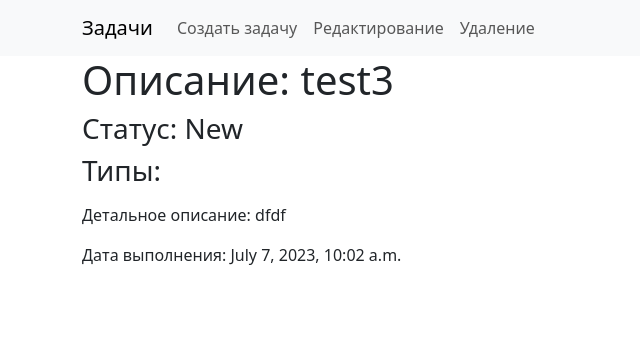
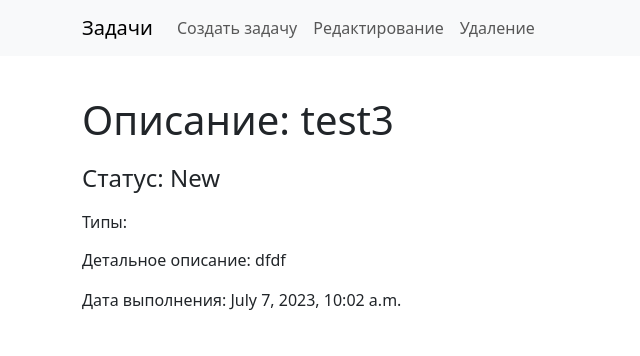
Before and after one commit to Kumushai/hwork57_issue_tracker, a Django app: page /todo/4/ in a window 1280 px wide. Shown: the top 356 px of the page, without its empty margins (0-640 px from the left). Run offline with Django 4.2, Linux system fonts and the light colour scheme; data comes from the database, SQL or seed files in the repository.

Commit message:
Добавила отступы в todo.html

```diff
--- a/webapp/templates/todo.html
+++ b/webapp/templates/todo.html
@@ -15,9 +15,9 @@
 
 {% block content %}
 <div>
-    <h1>Описание: {{ todo.content }}</h1>
-    <h3 >Статус: {{ todo.status }}</h3>
-    <h3 >Типы:</h3>
+    <h1 style="margin-top: 40px">Описание: {{ todo.content }}</h1>
+    <h4 style="margin-top: 20px">Статус: {{ todo.status }}</h4>
+    <h6 style="margin-top: 20px">Типы:</h6>
     <p>
         {% for type in todo.types.all %}
             {{ type.name }}
```
